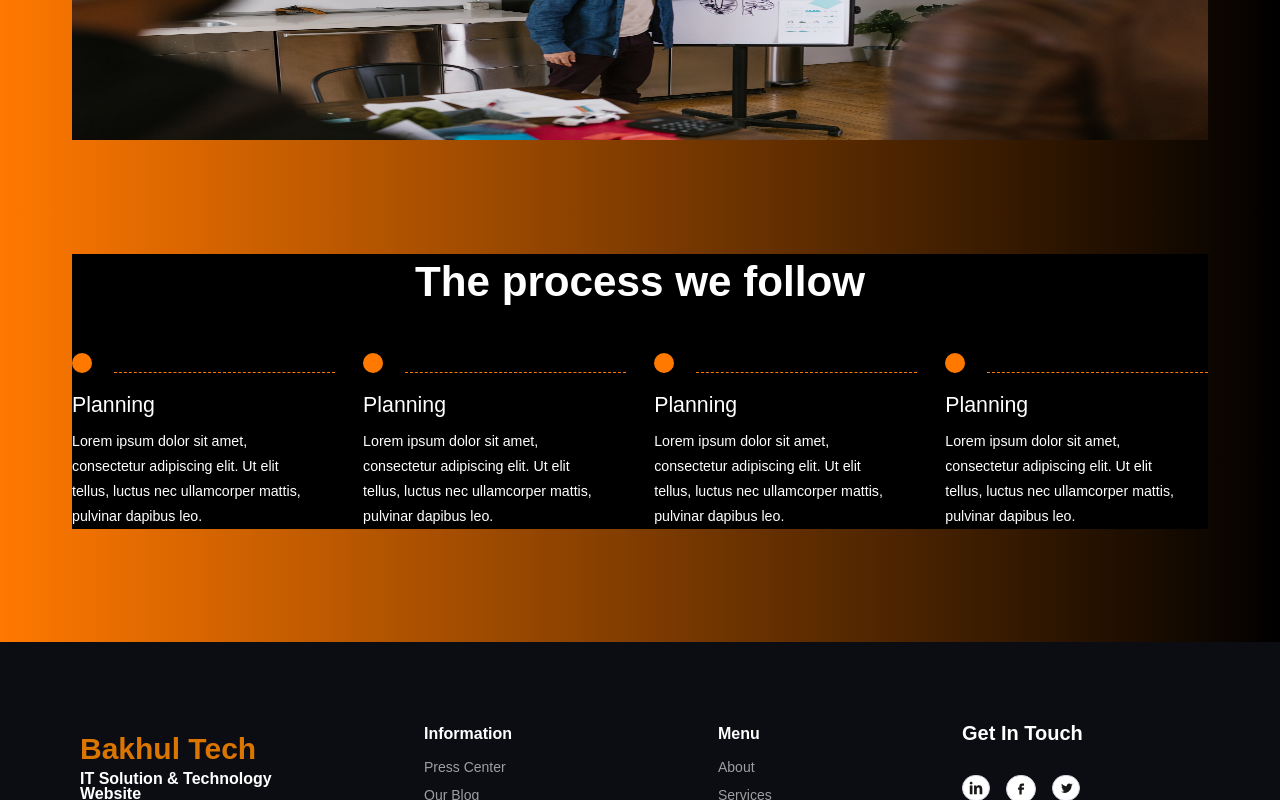
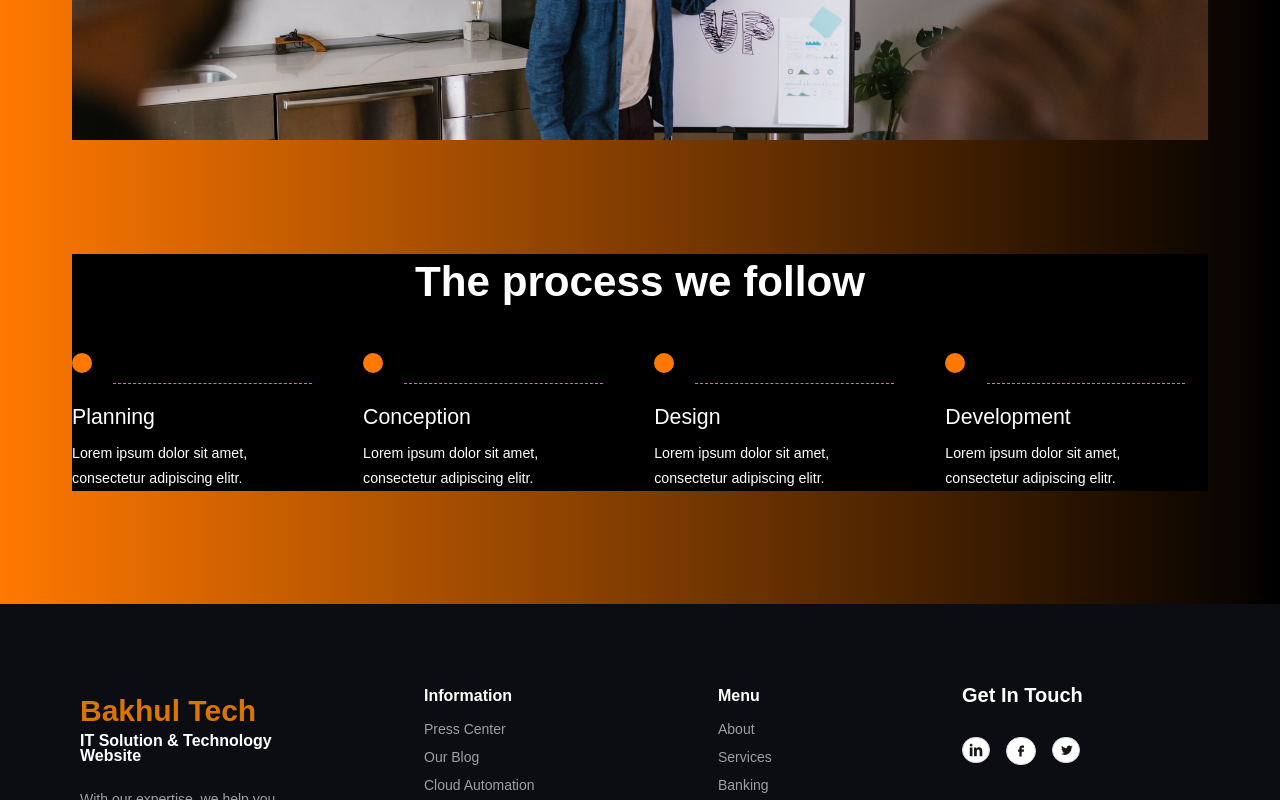
Before and after one commit to Apurv-07/bhakultech, a Next.js app: page /about-us in a window 1280 px wide. Shown: the part 1062-1862 px from the top of the page. Built offline with nearby package versions, Linux system fonts and the light colour scheme.

Commit message:
Fixed changes and made dynamic

```diff
--- a/app/about-us/page.tsx
+++ b/app/about-us/page.tsx
@@ -7,7 +7,7 @@ const AboutUs = () => {
     return (
         <div style={{
             background: "linear-gradient(90deg, #FF7800, #000000), linear-gradient(90deg, rgba(0, 0, 0, 0.2), rgba(0, 0, 0, 0.2))"
-        }} className=' bg-repeat bg-cover pb-[113px]'>
+        }} className=' bg-repeat bg-cover pb-[113px] px-5 md:px-10'>
             <div>
                 <AboutUsHero />
             </div>
--- /dev/null
+++ b/app/constants/constants.tsx
@@ -0,0 +1,22 @@
+export const processData=[
+    {
+        id: 1,
+        title: "Planning",
+        description: "Lorem ipsum dolor sit amet, consectetur adipiscing elitr.",
+    },
+    {
+        id: 2,
+        title: "Conception",
+        description: "Lorem ipsum dolor sit amet, consectetur adipiscing elitr.",
+    },
+    {
+        id: 3,
+        title: "Design",
+        description: "Lorem ipsum dolor sit amet, consectetur adipiscing elitr.",
+    },
+    {
+        id: 4,
+        title: "Development",
+        description: "Lorem ipsum dolor sit amet, consectetur adipiscing elitr.",
+    }
+]
--- a/components/AboutUsHero/index.tsx
+++ b/components/AboutUsHero/index.tsx
@@ -6,10 +6,10 @@ const AboutUsHero = () => {
         <div>
             <div className="justify-center flex backdrop-blur-lg p-5 md:p-0">
                 <div className='flex flex-col md:flex-row items-center justify-center mt-[211.96px] lg:gap-[122.48px] gap-[50px]'>
-                    <div className='max-w-[528px]'>
+                    <div className='max-w-[429.55px]'>
                         <p className='font-medium text-[15.97px] leading-[28.4px] text-[#FFFFFF]'>About us</p>
                         <h1 className='mt-[6.5px] font-semibold text-[47.92px] leading-[65.67px] tracking-0 text-[#FFFFFF]'>Our designs solve problems</h1>
-                        <p className='font-normal text-[14.2px] mt-[26.6px] leading-[24.85px] tracking-0 text-[#FFFFFF]'>We are a group of creative designers who specialize in creating stunning and functional websites and applications.</p>
+                        <p className='font-normal text-[14.2px] mt-[26.6px] leading-[24.85px] tracking-0 text-[#FFFFFF]'>Lorem ipsum dolor sit amet, consectetur adipiscing elit, sed do eiusmod tempor incididunt ut labore et dolore magna aliqua. Ut enim ad minim veniam.</p>
                     </div>
                     <div className='md:max-w-[485px] md:max-h-[298px] w-full h-full bg-red-600'>
                         <Image className='w-full h-full object-cover' src="/about-hero.png" alt="about-us" width={485} height={298} />
--- a/components/OurProcess/index.tsx
+++ b/components/OurProcess/index.tsx
@@ -1,3 +1,4 @@
+import { processData } from '@/app/constants/constants'
 import React from 'react'
 
 const OurProcess = () => {
@@ -8,38 +9,16 @@ const OurProcess = () => {
         <div className='bg-black mx-auto w-fit'>
             <h1 className='font-semibold text-[42.2px] leading-[56.8px] mb-[42.4px] text-center tracking-0 text-[#FFFFFF]'>The process we follow</h1>
             <div className='lg:flex md:w-full gap-[28.4px] w-fit mx-auto md:mx-0'>
-                <div className='w-[262.7px] lg:mt-0 mt-8'>
-                    <div className='flex gap-[21.3px]'>
-                        <div className="h-5 w-6 bg-[#FF7800] rounded-full"></div>
-                        <div className='border-b border-[#FF7800] border-dashed w-full'></div>
+                {processData.map((item) => (
+                    <div className='w-[262.7px] lg:mt-0 mt-8' key={item.id}>
+                        <div className='flex gap-[21.3px]'>
+                            <div className="h-5 w-5 bg-[#FF7800] rounded-full"></div>
+                            <div className='border-b -mb-[11.22px] max-w-[198.8px] border-[#FF7800] border-dashed w-full'></div>
+                        </div>
+                        <h1 className='mt-[29.18px] font-medium text-[21.3px] leading-[31.95px] tracking-0 text-[#FFFFFF]'>{item.title}</h1>
+                        <p className='font-normal md:w-[241px] mt-[7.05px] text-[14.2px] leading-[24.85px] tracking-0 text-[#FFFFFF]'>{item.description}</p>
                     </div>
-                    <h1 className='mt-[17.18px] font-medium text-[21.3px] leading-[31.95px] tracking-0 text-[#FFFFFF]'>Planning</h1>
-                    <p className='font-normal md:w-[241px] mt-[7.05px] text-[14.2px] leading-[24.85px] tracking-0 text-[#FFFFFF]'>Lorem ipsum dolor sit amet, consectetur adipiscing elit. Ut elit tellus, luctus nec ullamcorper mattis, pulvinar dapibus leo.</p>
-                </div>
-                <div className='w-[262.7px] lg:mt-0 mt-8'>
-                    <div className='flex gap-[21.3px]'>
-                        <div className="h-5 w-6 bg-[#FF7800] rounded-full"></div>
-                        <div className='border-b border-[#FF7800] border-dashed w-full'></div>
-                    </div>
-                    <h1 className='mt-[17.18px] font-medium text-[21.3px] leading-[31.95px] tracking-0 text-[#FFFFFF]'>Planning</h1>
-                    <p className='font-normal md:w-[241px] mt-[7.05px] text-[14.2px] leading-[24.85px] tracking-0 text-[#FFFFFF]'>Lorem ipsum dolor sit amet, consectetur adipiscing elit. Ut elit tellus, luctus nec ullamcorper mattis, pulvinar dapibus leo.</p>
-                </div>
-                <div className='w-[262.7px] lg:mt-0 mt-8'>
-                    <div className='flex gap-[21.3px]'>
-                        <div className="h-5 w-6 bg-[#FF7800] rounded-full"></div>
-                        <div className='border-b border-[#FF7800] border-dashed w-full'></div>
-                    </div>
-                    <h1 className='mt-[17.18px] font-medium text-[21.3px] leading-[31.95px] tracking-0 text-[#FFFFFF]'>Planning</h1>
-                    <p className='font-normal md:w-[241px] mt-[7.05px] text-[14.2px] leading-[24.85px] tracking-0 text-[#FFFFFF]'>Lorem ipsum dolor sit amet, consectetur adipiscing elit. Ut elit tellus, luctus nec ullamcorper mattis, pulvinar dapibus leo.</p>
-                </div>
-                <div className='w-[262.7px] lg:mt-0 mt-8'>
-                    <div className='flex gap-[21.3px]'>
-                        <div className="h-5 w-6 bg-[#FF7800] rounded-full"></div>
-                        <div className='border-b border-[#FF7800] border-dashed w-full'></div>
-                    </div>
-                    <h1 className='mt-[17.18px] font-medium text-[21.3px] leading-[31.95px] tracking-0 text-[#FFFFFF]'>Planning</h1>
-                    <p className='font-normal md:w-[241px] mt-[7.05px] text-[14.2px] leading-[24.85px] tracking-0 text-[#FFFFFF]'>Lorem ipsum dolor sit amet, consectetur adipiscing elit. Ut elit tellus, luctus nec ullamcorper mattis, pulvinar dapibus leo.</p>
-                </div>
+                ))}
             </div>
         </div>
     )
--- a/components/WhoWeAre/index.tsx
+++ b/components/WhoWeAre/index.tsx
@@ -16,7 +16,7 @@ const WhoWeAre = () => {
                 </div>
             </div>
             <div className='w-full max-h-[301.75px]'>
-                <Image src="/who-we.jpg" alt="about-us" className='w-full max-h-[301.75px]' width={1136} height={301.75} />
+                <Image src="/who-we.jpg" alt="about-us" className='w-full max-h-[301.75px] object-cover' width={1136} height={301.75} />
             </div>
         </div>
     )
```
